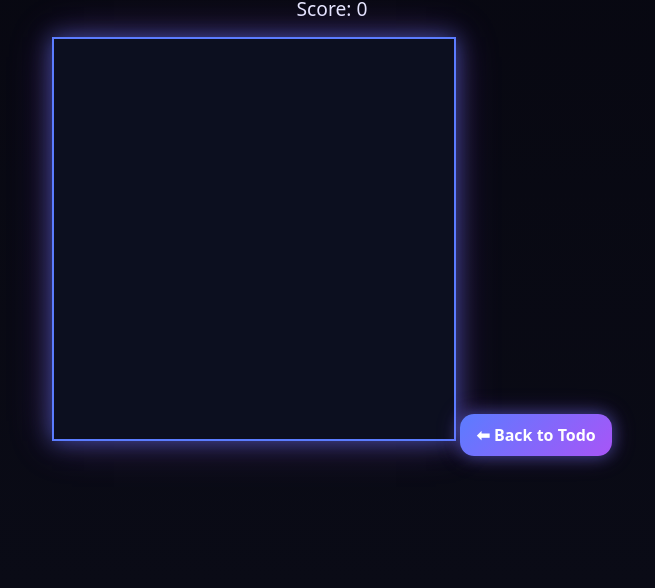
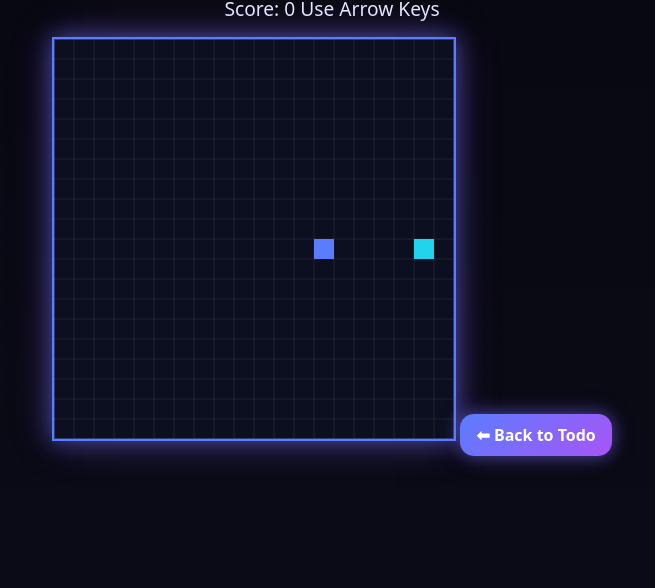
Before and after one commit to Elise7409/module210-todo-ET, a plain HTML site: page src/frontend/snake.html in a window 1280 px wide. Shown: the part 212-800 px from the top of the page, without its empty margins (308-963 px from the left). Drawn offline with Linux system fonts and the light colour scheme.

Commit message:
test snake

```diff
--- a/src/frontend/snake.html
+++ b/src/frontend/snake.html
@@ -1,26 +1,170 @@
 <!DOCTYPE html>
-<html lang="fr">
+<html lang="en">
 <head>
-<meta charset="UTF-8">
-<meta name="viewport" content="width=device-width, initial-scale=1.0">
-<title>Snake</title>
-<link rel="stylesheet" href="snake.css">
+  <meta charset="UTF-8" />
+  <meta name="viewport" content="width=device-width, initial-scale=1.0" />
+  <title>Neon Snake</title>
+  <link rel="stylesheet" href="snake.css" />
 </head>
 <body>
 
-<div class="snake-container">
-    <h1>Snake 🐍</h1>
+  <div class="snake-container">
+    <h1>Neon Snake 🐍</h1>
 
     <div class="score">
-        Score: <span id="score">0</span>
+      Score: <span id="score">0</span>
+      <span class="hint">Use Arrow Keys</span>
     </div>
 
     <canvas id="gameCanvas" width="400" height="400"></canvas>
 
     <a href="index.html" class="btn-neon-link">⬅ Back to Todo</a>
-</div>
+  </div>
 
-<script src="snake.js"></script>
+  <script>
+    // --- Neon Snake (simple & reliable) ---
+    const canvas = document.getElementById("gameCanvas");
+    const ctx = canvas.getContext("2d");
+
+    const box = 20;
+    const gridCount = canvas.width / box; // 20
+
+    let snake, direction, nextDirection, food, score, gameLoop;
+
+    function resetGame() {
+      snake = [{ x: 10, y: 10 }]; // grid coords
+      direction = "RIGHT";
+      nextDirection = "RIGHT";
+      food = randomFood();
+      score = 0;
+      document.getElementById("score").innerText = score;
+
+      if (gameLoop) clearInterval(gameLoop);
+      gameLoop = setInterval(tick, 110);
+    }
+
+    function randomFood() {
+      let pos;
+      do {
+        pos = {
+          x: Math.floor(Math.random() * gridCount),
+          y: Math.floor(Math.random() * gridCount),
+        };
+      } while (snake?.some(s => s.x === pos.x && s.y === pos.y));
+      return pos;
+    }
+
+    function drawCell(x, y, color) {
+      ctx.fillStyle = color;
+      ctx.fillRect(x * box, y * box, box, box);
+    }
+
+    function drawBackground() {
+      ctx.fillStyle = "#0c0f1f";
+      ctx.fillRect(0, 0, canvas.width, canvas.height);
+
+      // subtle grid
+      ctx.globalAlpha = 0.08;
+      ctx.strokeStyle = "#ffffff";
+      for (let i = 0; i <= gridCount; i++) {
+        ctx.beginPath();
+        ctx.moveTo(i * box, 0);
+        ctx.lineTo(i * box, canvas.height);
+        ctx.stroke();
+
+        ctx.beginPath();
+        ctx.moveTo(0, i * box);
+        ctx.lineTo(canvas.width, i * box);
+        ctx.stroke();
+      }
+      ctx.globalAlpha = 1;
+    }
+
+    function tick() {
+      direction = nextDirection;
+
+      const head = { ...snake[0] };
+
+      if (direction === "LEFT") head.x -= 1;
+      if (direction === "RIGHT") head.x += 1;
+      if (direction === "UP") head.y -= 1;
+      if (direction === "DOWN") head.y += 1;
+
+      // wall collision
+      if (head.x < 0 || head.x >= gridCount || head.y < 0 || head.y >= gridCount) {
+        return gameOver();
+      }
+
+      // self collision
+      if (snake.some(seg => seg.x === head.x && seg.y === head.y)) {
+        return gameOver();
+      }
+
+      snake.unshift(head);
+
+      // eat
+      if (head.x === food.x && head.y === food.y) {
+        score += 1;
+        document.getElementById("score").innerText = score;
+        food = randomFood();
+
+        // speed up a bit every 5 points
+        if (score % 5 === 0) {
+          clearInterval(gameLoop);
+          const speed = Math.max(60, 110 - score * 2);
+          gameLoop = setInterval(tick, speed);
+        }
+      } else {
+        snake.pop();
+      }
+
+      render();
+    }
+
+    function render() {
+      drawBackground();
+
+      // food
+      drawCell(food.x, food.y, "#22d3ee");
+
+      // snake
+      for (let i = 0; i < snake.length; i++) {
+        const color = i === 0 ? "#5b7cff" : "#a855f7";
+        drawCell(snake[i].x, snake[i].y, color);
+      }
+
+      // glow outline
+      ctx.strokeStyle = "rgba(91,124,255,.35)";
+      ctx.strokeRect(0.5, 0.5, canvas.width - 1, canvas.height - 1);
+    }
+
+    function gameOver() {
+      clearInterval(gameLoop);
+      render();
+      setTimeout(() => {
+        alert("Game Over! Score: " + score + " — press OK to restart");
+        resetGame();
+      }, 50);
+    }
+
+    // Controls (prevent scroll)
+    document.addEventListener("keydown", (e) => {
+      const key = e.key;
+
+      if (["ArrowUp", "ArrowDown", "ArrowLeft", "ArrowRight"].includes(key)) {
+        e.preventDefault();
+      }
+
+      if (key === "ArrowLeft" && direction !== "RIGHT") nextDirection = "LEFT";
+      if (key === "ArrowRight" && direction !== "LEFT") nextDirection = "RIGHT";
+      if (key === "ArrowUp" && direction !== "DOWN") nextDirection = "UP";
+      if (key === "ArrowDown" && direction !== "UP") nextDirection = "DOWN";
+    }, { passive: false });
+
+    // start
+    resetGame();
+    render();
+  </script>
 
 </body>
 </html>
```
